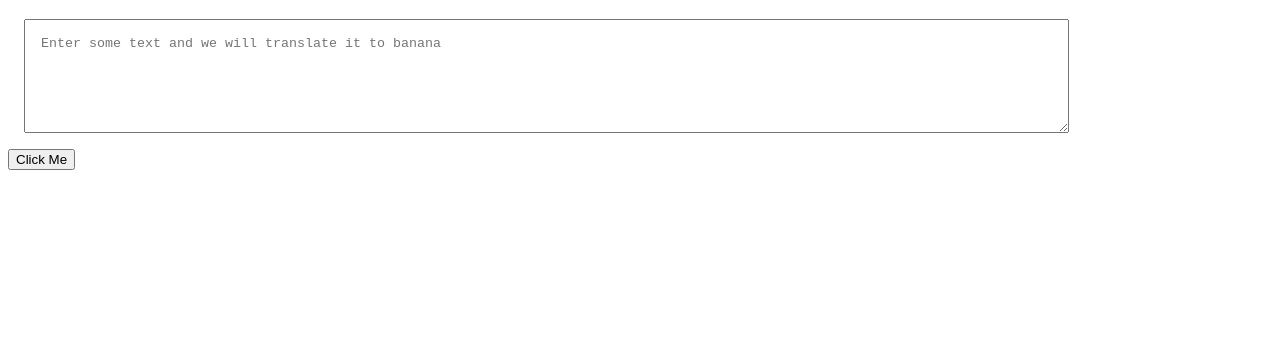
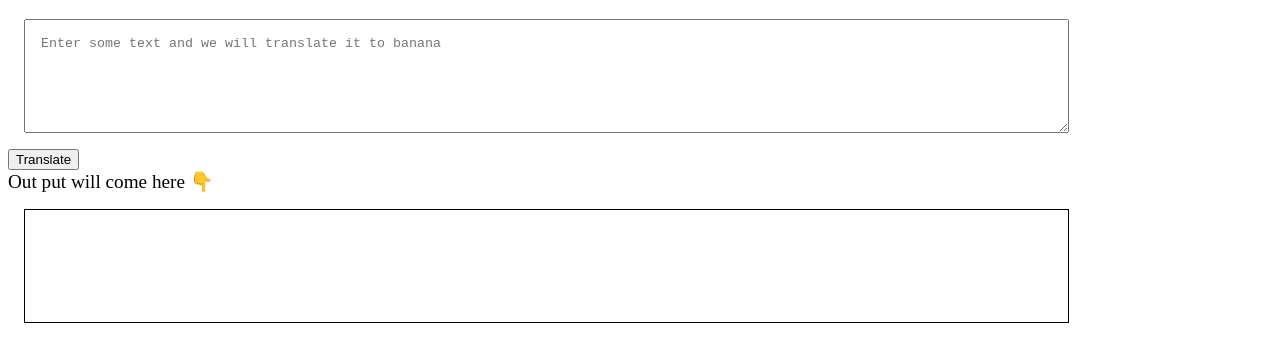
Before and after one commit to lambodarbag/neogcamp-banana-speak, a plain HTML site: page index.html in a window 1280 px wide. Shown: the part 61-422 px from the top of the page. Drawn offline with Linux system fonts and the light colour scheme.

Commit message:
input output processing done

```diff
--- a/app.js
+++ b/app.js
@@ -1,11 +1,10 @@
 let btnTranslate = document.querySelector("#btn-translate");
 let txtInput = document.querySelector("#txt-input");
+let outputDiv = document.querySelector("#output");
 
-console.log(txtInput);
 
 function clickHandler(){
-    console.log("clicked");
-    console.log("input", txtInput.value);
+     outputDiv.innerText =txtInput.value;
 };
 
-btnTranslate.addEventListener("click", clickHandler)
+btnTranslate.addEventListener("click", clickHandler);
--- a/index.html
+++ b/index.html
@@ -12,12 +12,22 @@
             margin: 1rem;
             padding: 1rem;
         }
+        #output{
+            border: 1px solid black;
+            height: 10vh;
+            width: 80%;
+            margin: 1rem;
+            padding: 1rem;
+        }
     </style>
 </head>
 <body>
     <h1>talk banana</h1>
     <textarea name="" id="txt-input" placeholder="Enter some text and we will translate it to banana" cols="30" rows="10"></textarea>
-    <button id="btn-translate">Click Me</button>
+    <button id="btn-translate">Translate</button>
+
+    <div style="font-size: larger;">Out put will come here 👇</div>
+    <div id="output"></div>
     <script src="app.js"></script>
 </body>
 </html>
```
